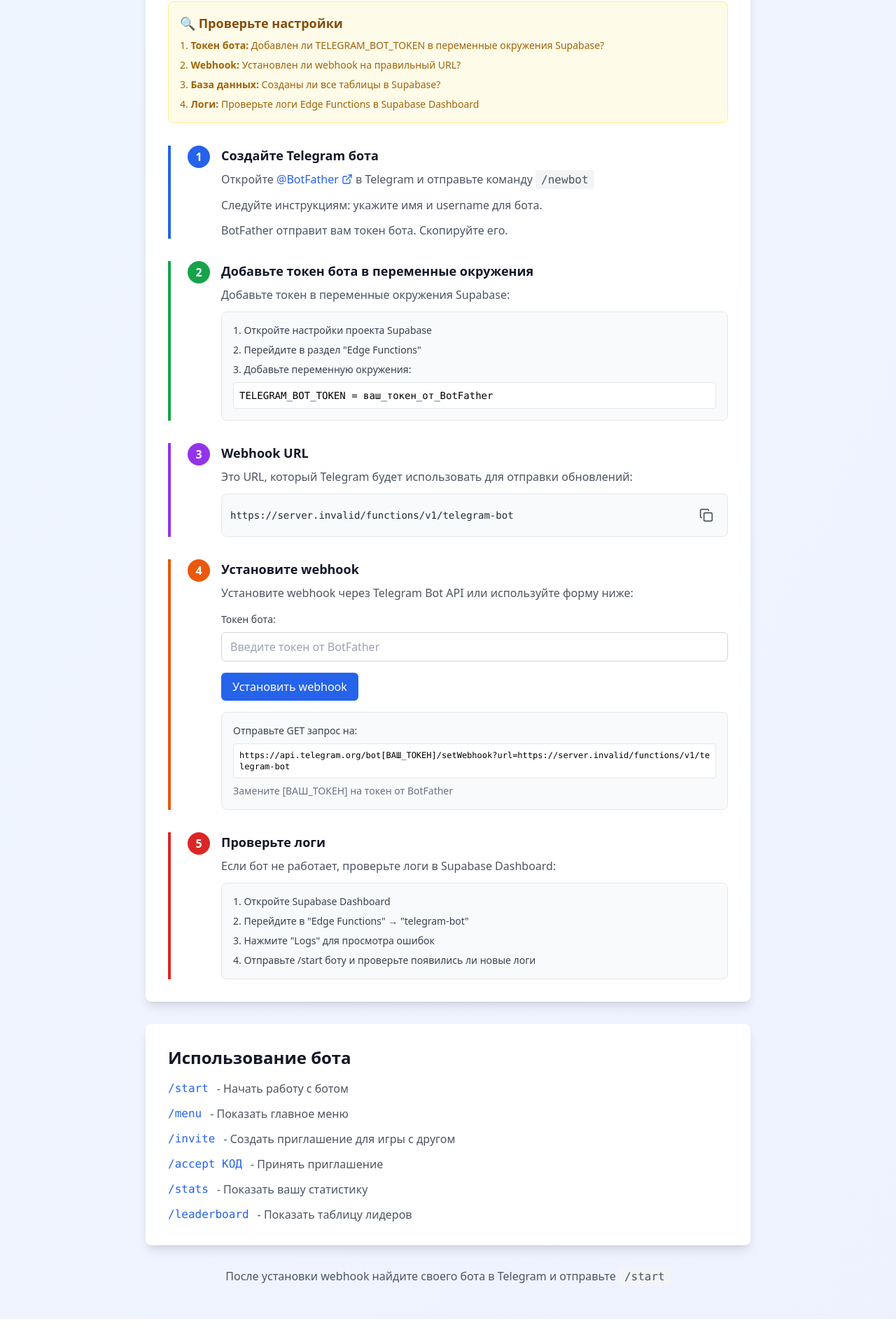
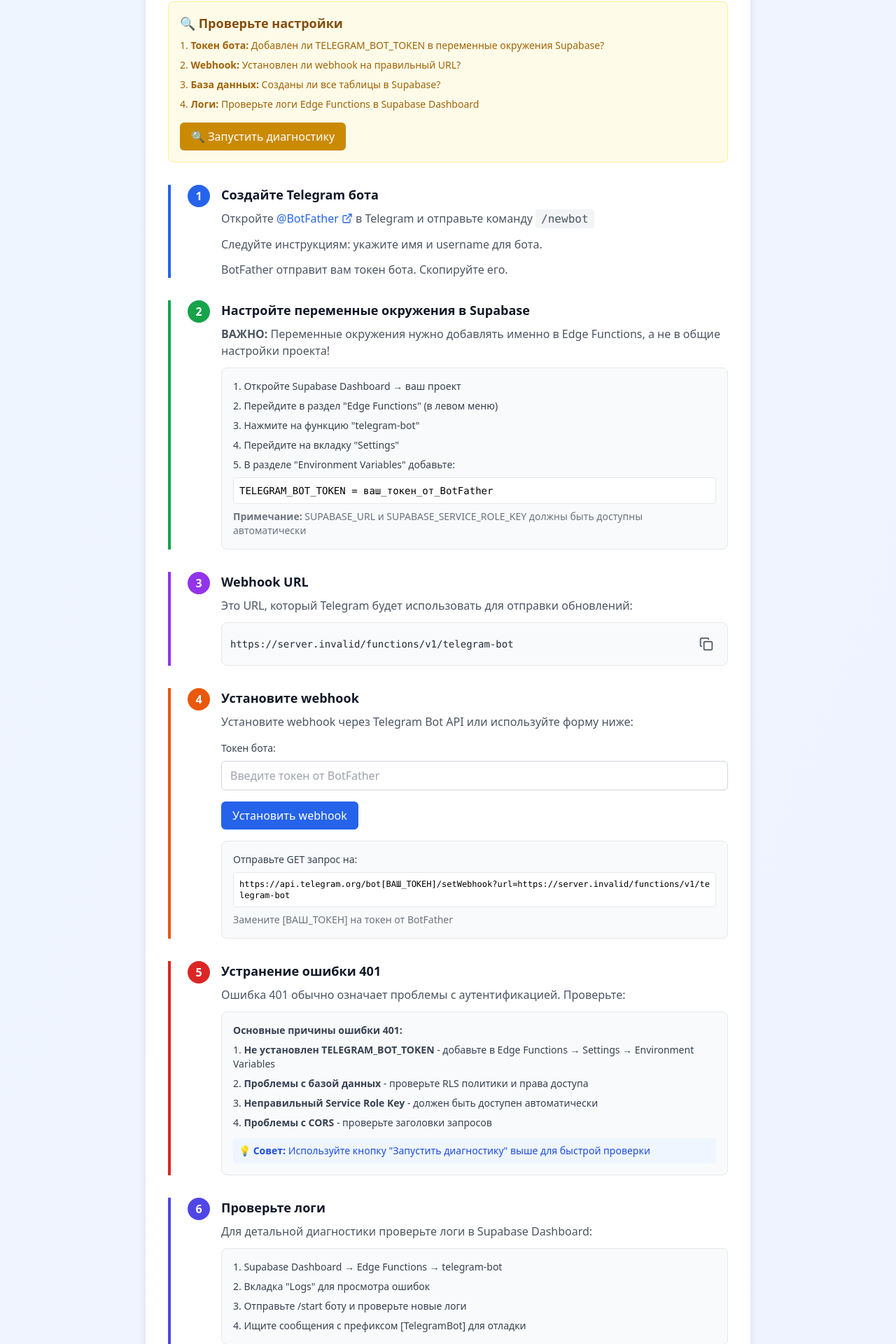
Before and after one commit to natali912/GXO, a React (Vite) app: page / in a window 1280 px wide. Shown: the part 666-2586 px from the top of the page at 70% size. Before the commit the page ends 2550 px from the top, so only its background shows below. Built offline with nearby package versions, Linux system fonts and the light colour scheme; no server answers.

Commit message:
Исправление ошибки 401 в Telegram Bot

```diff
--- a/src/App.tsx
+++ b/src/App.tsx
@@ -4,8 +4,54 @@ import { Copy, Check, ExternalLink, Bot, Database, Zap } from 'lucide-react';
 function App() {
   const [botToken, setBotToken] = useState('');
   const [copiedWebhook, setCopiedWebhook] = useState(false);
+  const [diagnostics, setDiagnostics] = useState<any>(null);
+  const [isCheckingDiagnostics, setIsCheckingDiagnostics] = useState(false);
 
   const webhookUrl = `${import.meta.env.VITE_SUPABASE_URL}/functions/v1/telegram-bot`;
+
+  const runDiagnostics = async () => {
+    setIsCheckingDiagnostics(true);
+    try {
+      const response = await fetch(webhookUrl, {
+        method: 'POST',
+        headers: {
+          'Content-Type': 'application/json',
+        },
+        body: JSON.stringify({
+          test: true,
+          message: {
+            message_id: 1,
+            from: {
+              id: 12345,
+              is_bot: false,
+              first_name: 'Test',
+              username: 'test'
+            },
+            chat: {
+              id: 12345,
+              type: 'private'
+            },
+            text: '/start'
+          }
+        })
+      });
+
+      const result = await response.text();
+      setDiagnostics({
+        status: response.status,
+        statusText: response.statusText,
+        response: result,
+        timestamp: new Date().toLocaleString()
+      });
+    } catch (error) {
+      setDiagnostics({
+        status: 'ERROR',
+        error: error.message,
+        timestamp: new Date().toLocaleString()
+      });
+    }
+    setIsCheckingDiagnostics(false);
+  };
 
   const copyToClipboard = async (text: string) => {
     await navigator.clipboard.writeText(text);
@@ -90,6 +136,37 @@ function App() {
               <p>3. <strong>База данных:</strong> Созданы ли все таблицы в Supabase?</p>
               <p>4. <strong>Логи:</strong> Проверьте логи Edge Functions в Supabase Dashboard</p>
             </div>
+
+            <div className="mt-4">
+              <button
+                onClick={runDiagnostics}
+                disabled={isCheckingDiagnostics}
+                className="px-4 py-2 bg-yellow-600 text-white rounded-md hover:bg-yellow-700 transition disabled:opacity-50"
+              >
+                {isCheckingDiagnostics ? 'Проверяю...' : '🔍 Запустить диагностику'}
+              </button>
+            </div>
+
+            {diagnostics && (
+              <div className="mt-4 p-3 bg-white rounded border">
+                <h4 className="font-semibold text-gray-800 mb-2">Результат диагностики:</h4>
+                <div className="text-sm space-y-1">
+                  <p><strong>Статус:</strong> <span className={diagnostics.status === 200 ? 'text-green-600' : 'text-red-600'}>{diagnostics.status} {diagnostics.statusText}</span></p>
+                  <p><strong>Время:</strong> {diagnostics.timestamp}</p>
+                  {diagnostics.error && (
+                    <p><strong>Ошибка:</strong> <span className="text-red-600">{diagnostics.error}</span></p>
+                  )}
+                  {diagnostics.response && (
+                    <div>
+                      <strong>Ответ:</strong>
+                      <pre className="mt-1 p-2 bg-gray-100 rounded text-xs overflow-auto max-h-32">
+                        {diagnostics.response}
+                      </pre>
+                    </div>
+                  )}
+                </div>
+              </div>
+            )}
           </div>
 
           <div className="space-y-8">
@@ -131,24 +208,33 @@ function App() {
                 </div>
                 <div className="flex-1">
                   <h3 className="text-lg font-semibold text-gray-900 mb-2">
-                    Добавьте токен бота в переменные окружения
+                    Настройте переменные окружения в Supabase
                   </h3>
                   <p className="text-gray-600 mb-3">
-                    Добавьте токен в переменные окружения Supabase:
+                    <strong>ВАЖНО:</strong> Переменные окружения нужно добавлять именно в Edge Functions, а не в общие настройки проекта!
                   </p>
                   <div className="bg-gray-50 p-4 rounded-lg border">
                     <p className="text-sm text-gray-700 mb-2">
-                      1. Откройте настройки проекта Supabase
+                      1. Откройте Supabase Dashboard → ваш проект
                     </p>
                     <p className="text-sm text-gray-700 mb-2">
-                      2. Перейдите в раздел "Edge Functions"
+                      2. Перейдите в раздел "Edge Functions" (в левом меню)
                     </p>
                     <p className="text-sm text-gray-700 mb-2">
-                      3. Добавьте переменную окружения:
+                      3. Нажмите на функцию "telegram-bot"
+                    </p>
+                    <p className="text-sm text-gray-700 mb-2">
+                      4. Перейдите на вкладку "Settings"
+                    </p>
+                    <p className="text-sm text-gray-700 mb-2">
+                      5. В разделе "Environment Variables" добавьте:
                     </p>
                     <code className="block bg-white p-2 rounded border text-sm">
                       TELEGRAM_BOT_TOKEN = ваш_токен_от_BotFather
                     </code>
+                    <p className="text-sm text-gray-500 mt-2">
+                      <strong>Примечание:</strong> SUPABASE_URL и SUPABASE_SERVICE_ROLE_KEY должны быть доступны автоматически
+                    </p>
                   </div>
                 </div>
               </div>
@@ -241,23 +327,61 @@ function App() {
                 </div>
                 <div className="flex-1">
                   <h3 className="text-lg font-semibold text-gray-900 mb-2">
+                    Устранение ошибки 401
+                  </h3>
+                  <p className="text-gray-600 mb-3">
+                    Ошибка 401 обычно означает проблемы с аутентификацией. Проверьте:
+                  </p>
+                  <div className="bg-gray-50 p-4 rounded-lg border">
+                    <p className="text-sm text-gray-700 mb-2 font-semibold">
+                      Основные причины ошибки 401:
+                    </p>
+                    <p className="text-sm text-gray-700 mb-2">
+                      1. <strong>Не установлен TELEGRAM_BOT_TOKEN</strong> - добавьте в Edge Functions → Settings → Environment Variables
+                    </p>
+                    <p className="text-sm text-gray-700 mb-2">
+                      2. <strong>Проблемы с базой данных</strong> - проверьте RLS политики и права доступа
+                    </p>
+                    <p className="text-sm text-gray-700 mb-2">
+                      3. <strong>Неправильный Service Role Key</strong> - должен быть доступен автоматически
+                    </p>
+                    <p className="text-sm text-gray-700">
+                      4. <strong>Проблемы с CORS</strong> - проверьте заголовки запросов
+                    </p>
+                    <div className="mt-3 p-2 bg-blue-50 rounded">
+                      <p className="text-sm text-blue-700">
+                        💡 <strong>Совет:</strong> Используйте кнопку "Запустить диагностику" выше для быстрой проверки
+                      </p>
+                    </div>
+                  </div>
+                </div>
+              </div>
+            </div>
+
+            <div className="border-l-4 border-indigo-600 pl-6">
+              <div className="flex items-start">
+                <div className="flex-shrink-0 w-8 h-8 bg-indigo-600 rounded-full flex items-center justify-center text-white font-bold mr-4">
+                  6
+                </div>
+                <div className="flex-1">
+                  <h3 className="text-lg font-semibold text-gray-900 mb-2">
                     Проверьте логи
                   </h3>
                   <p className="text-gray-600 mb-3">
-                    Если бот не работает, проверьте логи в Supabase Dashboard:
+                    Для детальной диагностики проверьте логи в Supabase Dashboard:
                   </p>
                   <div className="bg-gray-50 p-4 rounded-lg border">
                     <p className="text-sm text-gray-700 mb-2">
-                      1. Откройте Supabase Dashboard
+                      1. Supabase Dashboard → Edge Functions → telegram-bot
                     </p>
                     <p className="text-sm text-gray-700 mb-2">
-                      2. Перейдите в "Edge Functions" → "telegram-bot"
+                      2. Вкладка "Logs" для просмотра ошибок
                     </p>
                     <p className="text-sm text-gray-700 mb-2">
-                      3. Нажмите "Logs" для просмотра ошибок
+                      3. Отправьте /start боту и проверьте новые логи
                     </p>
                     <p className="text-sm text-gray-700">
-                      4. Отправьте /start боту и проверьте появились ли новые логи
+                      4. Ищите сообщения с префиксом [TelegramBot] для отладки
                     </p>
                   </div>
                 </div>
```
Also changed, not shown: 1 other file (tests, documents, lock files or other folders).
